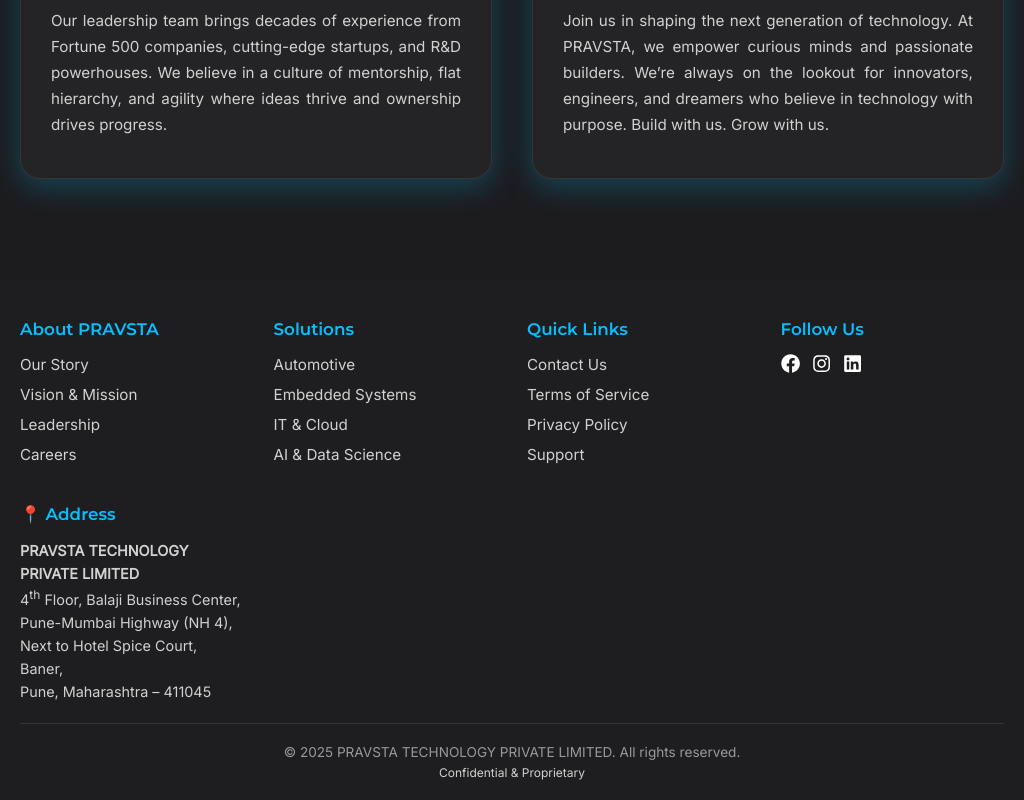
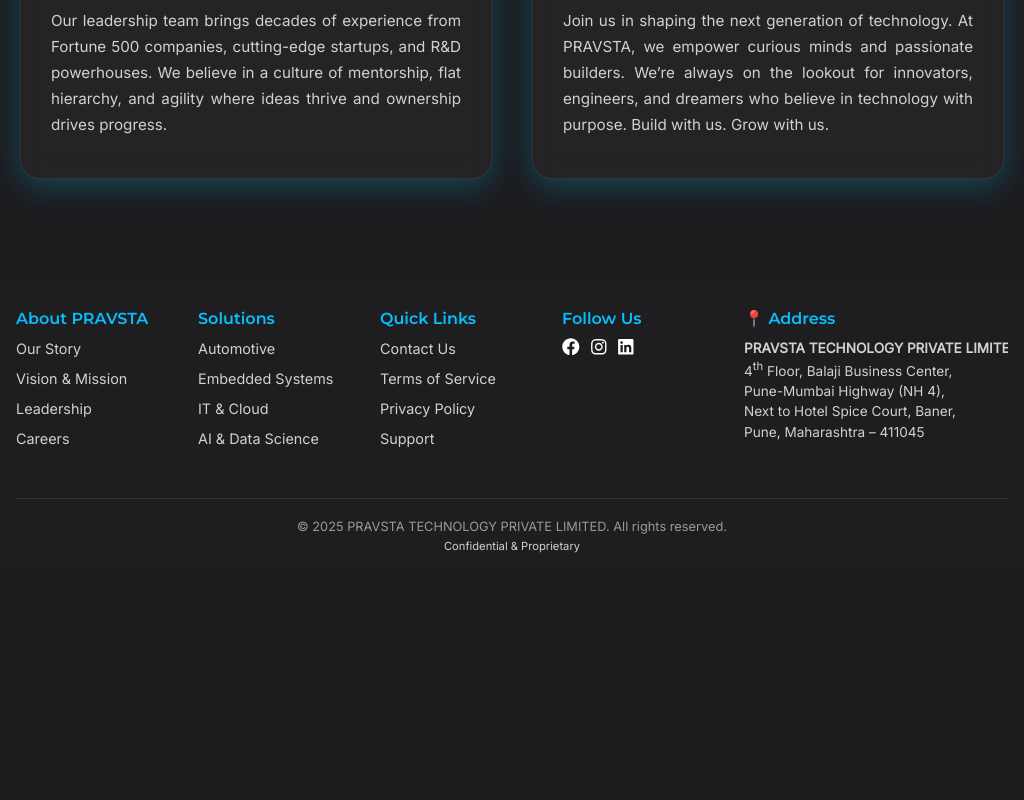
Before and after one commit to vinayaknaganuri7/pravsta, a React (Create React App) app: page /about in a window 1024 px wide. Shown: the part 856-1656 px from the top of the page. After the commit the page ends 1424 px from the top, so only its background shows below. Built offline with nearby package versions, Linux system fonts and the light colour scheme.

Commit message:
footer dsig chng

```diff
--- a/public/index.html
+++ b/public/index.html
@@ -5,6 +5,7 @@
     <link rel="icon" href="%PUBLIC_URL%/favicon.ico" />
     <meta name="viewport" content="width=device-width, initial-scale=1" />
     <link href="https://fonts.googleapis.com/css2?family=Inter&family=Montserrat:wght@600&display=swap" rel="stylesheet">
+    <meta name="viewport" content="width=device-width, initial-scale=1.0">
 
     <meta name="theme-color" content="#000000" />
     <meta
--- a/src/components/Footer.css
+++ b/src/components/Footer.css
@@ -74,22 +74,33 @@
   color: #D1D1D1;
 }
 
-
-
 /* === MOBILE STYLES TO MATCH NAVBAR === */
 @media (max-width: 768px) {
   .footer {
     padding: 30px 16px 15px;
-    width: 500px;
+    width: 550px; /* ✅ Use full screen width */
+    overflow-x: auto; /* ✅ In case content is wider than screen */
   }
 
   .footer-grid {
-    grid-template-columns: 1fr;
-    gap: 24px;
+    display: flex; /* ✅ Use flex layout instead of grid */
+    flex-direction: row; /* ✅ Single horizontal row */
+    flex-wrap: nowrap;
+    gap: 32px; /* spacing between columns */
+    justify-content: flex-start;
+    align-items: flex-start;
+    overflow-x: auto; /* ✅ Scrollable on small screens */
+    padding-bottom: 20px;
+  }
+
+  .footer-col {
+    min-width: 150px; /* ✅ Ensure consistent width */
+    flex-shrink: 0;
   }
 
   .footer-col h4 {
     font-size: 1rem;
+    margin-bottom: 10px;
   }
 
   .footer-col ul li a {
@@ -108,9 +119,67 @@
 
   .footer-bottom {
     font-size: 0.8rem;
+    text-align: center;
+    margin-top: 20px;
   }
 
   .footer-note {
     font-size: 0.7rem;
+    text-align: center;
   }
 }
+
+@media (min-width: 769px) and (max-width: 1024px) {
+  /* Tablet styles */
+  .footer {
+    padding: 30px 16px 15px;
+    width: auto; /* ✅ Use full screen width */
+    overflow-x: auto; /* ✅ In case content is wider than screen */
+  }
+
+  .footer-grid {
+    display: flex; /* ✅ Use flex layout instead of grid */
+    flex-direction: row; /* ✅ Single horizontal row */
+    flex-wrap: nowrap;
+    gap: 32px; /* spacing between columns */
+    justify-content: flex-start;
+    align-items: flex-start;
+    overflow-x: auto; /* ✅ Scrollable on small screens */
+    padding-bottom: 20px;
+  }
+
+  .footer-col {
+    min-width: 150px; /* ✅ Ensure consistent width */
+    flex-shrink: 0;
+  }
+
+  .footer-col h4 {
+    font-size: 1rem;
+    margin-bottom: 10px;
+  }
+
+  .footer-col ul li a {
+    font-size: 0.9rem;
+  }
+
+  .footer-icons a {
+    font-size: 1.1rem;
+    margin-right: 10px;
+  }
+
+  .address-col p {
+    font-size: 0.85rem;
+    line-height: 1.5;
+  }
+
+  .footer-bottom {
+    font-size: 0.8rem;
+    text-align: center;
+    margin-top: 20px;
+  }
+
+  .footer-note {
+    font-size: 0.7rem;
+    text-align: center;
+  }
+}
--- a/src/components/Navbar.css
+++ b/src/components/Navbar.css
@@ -143,7 +143,7 @@
 
   .navbar-left {
     padding-right: 10px;
-    width: 500px; /* ✅ Make it full-width and responsive */
+    width: 610px; /* ✅ Make it full-width and responsive */
     display: flex;
     align-items: center;
     justify-content: space-between;
@@ -156,7 +156,7 @@
     padding-left: 30px ;
     display: flex;
     align-items: center;
-    gap: 8px;
+    gap: 18px;
     text-decoration: none;
     color: white;
   }
--- a/src/index.js
+++ b/src/index.js
@@ -2,6 +2,7 @@
 import ReactDOM from 'react-dom/client';
 import App from './App';
 import './index.css'; // Optional: Add your global styles here
+
 
 const root = ReactDOM.createRoot(document.getElementById('root'));
 root.render(
```
